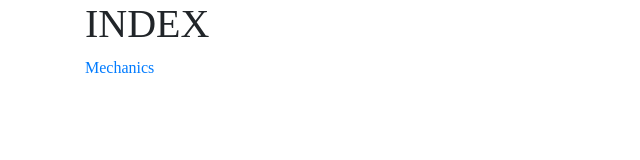
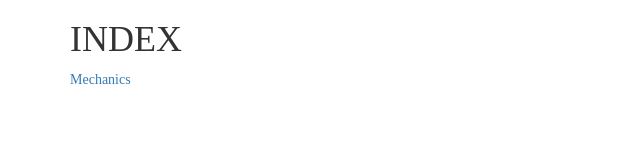
Before and after one commit to SMJ804/smj804.github.io, a plain HTML site: page index.html in a window 1280 px wide. Shown: the whole page, without its empty margins (0-640 px from the left). Drawn offline with nearby package versions, Linux system fonts and the light colour scheme.

Commit message:
Update index.html

```diff
--- a/index.html
+++ b/index.html
@@ -1,8 +1,7 @@
 <html>
 	<head>
 		<title>Hallo</title>
-		<link rel="stylesheet" type="text/css" href="bootstrap-4.2.1-dist/css/bootstrap.css">
-		<style>
+		<link rel="stylesheet" href="https://cdn.jsdelivr.net/npm/bootstrap@3.4.1/dist/css/bootstrap.min.css" integrity="sha384-HSMxcRTRxnN+Bdg0JdbxYKrThecOKuH5zCYotlSAcp1+c8xmyTe9GYg1l9a69psu" crossorigin="anonymous">		<style>
 		body{
 			font-family: "Times New Roman", Times, serif;
 		}
```
